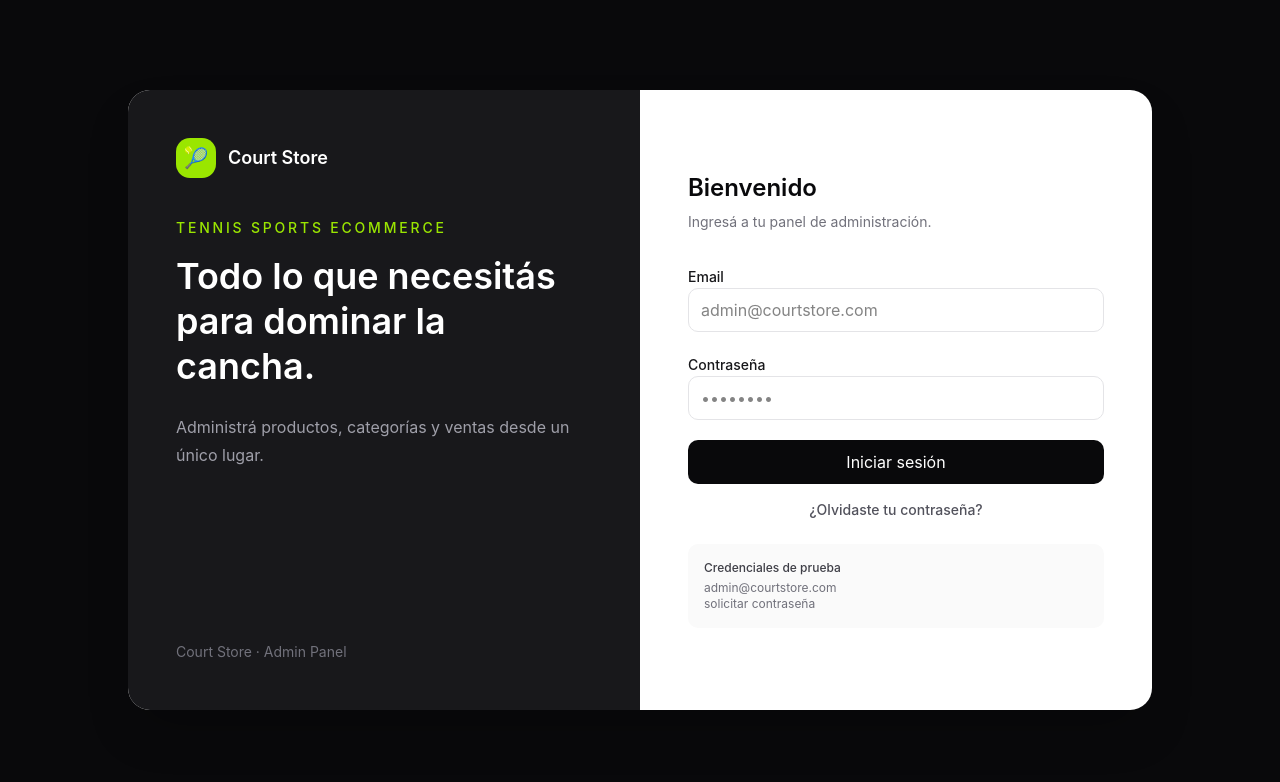
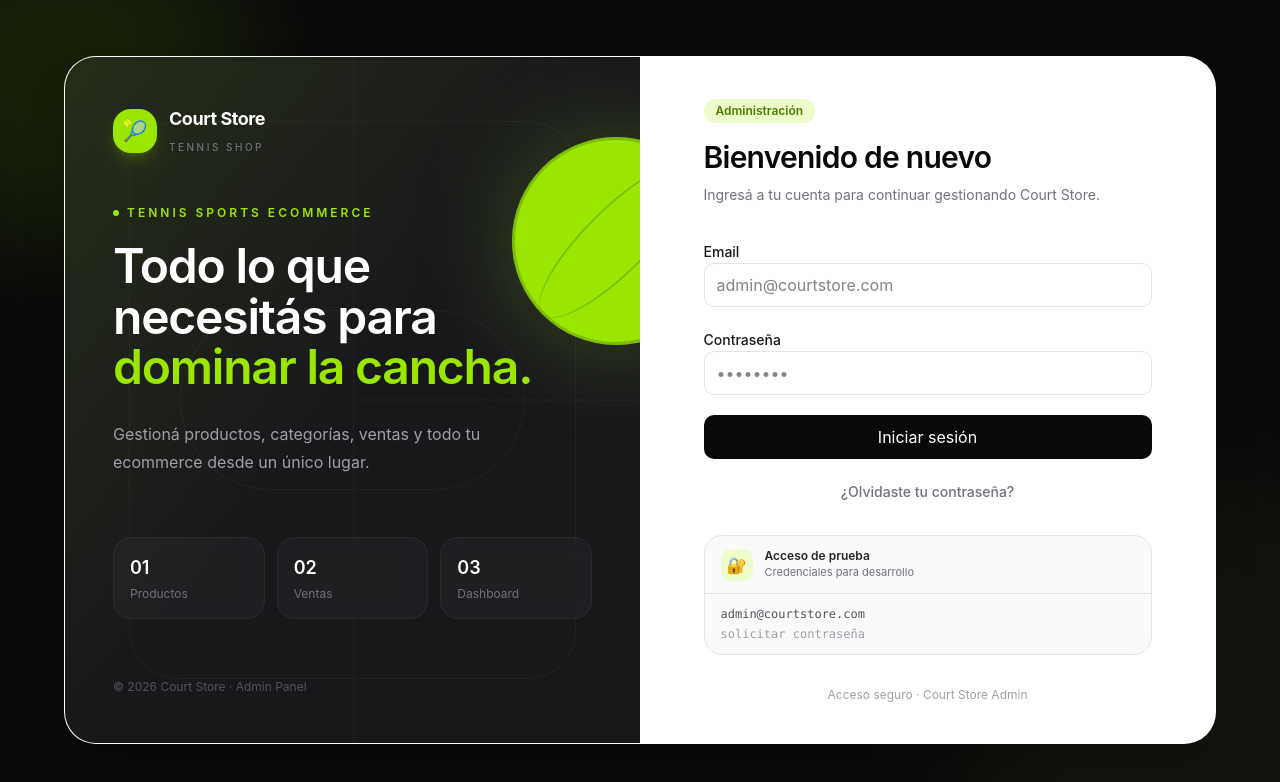
Before and after one commit to Fereiral18/tennis-stars, a React (Vite) app: page /login in a window 1280 px wide. Shown: the top 782 px of the page. Built offline with nearby package versions, Linux system fonts and the light colour scheme; no server answers.

Commit message:
modificacion de la ui en la parte del login, aplicamos framer motion

```diff
--- a/package.json
+++ b/package.json
@@ -17,7 +17,9 @@
     "axios": "^1.20.0",
     "class-variance-authority": "^0.7.1",
     "clsx": "^2.1.1",
+    "framer-motion": "^13.2.0",
     "lucide-react": "^1.39.0",
+    "motion": "^13.2.0",
     "react": "^19.2.8",
     "react-dom": "^19.2.8",
     "react-hook-form": "^7.87.0",
--- a/src/features/auth/pages/LoginPage.tsx
+++ b/src/features/auth/pages/LoginPage.tsx
@@ -1,22 +1,16 @@
 import { Link, useNavigate } from "react-router-dom";
+import { motion } from "framer-motion";
 
 import { LoginForm } from "../components/LoginForm";
 import { useAuth } from "../hooks/useAuth";
-
 import type { LoginFormData } from "../schemas/login.schema";
 
 export function LoginPage() {
   const navigate = useNavigate();
 
-  const {
-    login,
-    isLoading,
-    error,
-  } = useAuth();
+  const { login, isLoading, error } = useAuth();
 
-  async function handleLogin(
-    data: LoginFormData,
-  ): Promise<void> {
+  async function handleLogin(data: LoginFormData): Promise<void> {
     const success = await login(data);
 
     if (success) {
@@ -27,86 +21,269 @@ export function LoginPage() {
   }
 
   return (
-    <main className="flex min-h-screen items-center justify-center bg-zinc-950 px-4 py-8">
-      <div className="grid w-full max-w-5xl overflow-hidden rounded-3xl bg-white shadow-2xl lg:grid-cols-2">
-        <section className="hidden min-h-[620px] bg-zinc-900 p-12 text-white lg:flex lg:flex-col lg:justify-between">
-          <div>
-            <div className="mb-10 flex items-center gap-3">
-              <div className="flex h-10 w-10 items-center justify-center rounded-xl bg-lime-400 text-xl text-zinc-950">
+    <main className="relative flex min-h-screen items-center justify-center overflow-hidden bg-zinc-950 px-4 py-8">
+
+      {/* Background decorations */}
+      <div className="pointer-events-none absolute inset-0 overflow-hidden">
+        <div className="absolute -left-32 -top-32 h-96 w-96 rounded-full bg-lime-400/10 blur-3xl" />
+
+        <div className="absolute -bottom-40 -right-40 h-[500px] w-[500px] rounded-full bg-lime-300/5 blur-3xl" />
+
+        <div className="absolute left-1/2 top-1/2 h-[600px] w-[600px] -translate-x-1/2 -translate-y-1/2 rounded-full border border-white/[0.03]" />
+
+        <div className="absolute left-1/2 top-1/2 h-[450px] w-[450px] -translate-x-1/2 -translate-y-1/2 rounded-full border border-white/[0.03]" />
+      </div>
+
+      <motion.div
+        initial={{ opacity: 0, y: 20, scale: 0.98 }}
+        animate={{ opacity: 1, y: 0, scale: 1 }}
+        transition={{ duration: 0.6, ease: "easeOut" }}
+        className="relative z-10 grid w-full max-w-6xl overflow-hidden rounded-[2rem] border border-white/10 bg-white shadow-2xl lg:grid-cols-2"
+      >
+
+        {/* =====================================================
+            LEFT PANEL
+        ====================================================== */}
+
+        <section className="relative hidden min-h-[680px] overflow-hidden bg-zinc-900 p-12 text-white lg:flex lg:flex-col lg:justify-between">
+
+          {/* Decorative gradient */}
+          <div className="absolute inset-0 bg-gradient-to-br from-lime-400/10 via-transparent to-transparent" />
+
+          {/* Court lines */}
+          <div className="pointer-events-none absolute inset-0 opacity-[0.04]">
+            <div className="absolute left-1/2 top-0 h-full w-px bg-white" />
+
+            <div className="absolute left-1/2 top-1/2 h-px w-full -translate-y-1/2 bg-white" />
+
+            <div className="absolute left-[20%] top-1/2 h-[180px] w-[60%] -translate-y-1/2 rounded-full border border-white" />
+
+            <div className="absolute inset-16 rounded-[3rem] border border-white" />
+          </div>
+
+          {/* Tennis ball */}
+          <motion.div
+            initial={{ opacity: 0, scale: 0.7, rotate: -20 }}
+            animate={{ opacity: 1, scale: 1, rotate: 0 }}
+            transition={{
+              duration: 0.8,
+              delay: 0.2,
+              type: "spring",
+              stiffness: 100,
+            }}
+            className="absolute -right-20 top-20 flex h-52 w-52 items-center justify-center rounded-full bg-lime-400 shadow-[0_0_100px_rgba(163,230,53,0.25)]"
+          >
+            <div className="absolute inset-0 rounded-full border-[3px] border-zinc-900/20" />
+
+            <div className="absolute left-1/2 top-0 h-full w-16 -translate-x-1/2 rotate-45 border-x-2 border-zinc-900/20 rounded-[50%]" />
+          </motion.div>
+
+          {/* Branding */}
+          <motion.div
+            initial={{ opacity: 0, x: -20 }}
+            animate={{ opacity: 1, x: 0 }}
+            transition={{ duration: 0.5 }}
+            className="relative z-10"
+          >
+            <div className="mb-12 flex items-center gap-3">
+
+              <div className="flex h-11 w-11 items-center justify-center rounded-2xl bg-lime-400 text-xl shadow-lg shadow-lime-400/20">
                 🎾
               </div>
 
-              <span className="text-lg font-semibold">
+              <div>
+                <span className="block text-lg font-bold tracking-tight">
                   Court Store
                 </span>
+
+                <span className="text-[10px] font-medium uppercase tracking-[0.25em] text-zinc-500">
+                  Tennis Shop
+                </span>
+              </div>
             </div>
 
-            <div className="max-w-md">
-              <p className="mb-4 text-sm font-medium uppercase tracking-[0.2em] text-lime-400">
+            <div className="max-w-lg">
+
+              <p className="mb-5 flex items-center gap-2 text-xs font-semibold uppercase tracking-[0.25em] text-lime-400">
+                <span className="h-1.5 w-1.5 rounded-full bg-lime-400" />
                 Tennis Sports Ecommerce
               </p>
 
-              <h1 className="text-4xl font-semibold leading-tight">
-                Todo lo que necesitás para dominar la cancha.
+              <h1 className="text-5xl font-semibold leading-[1.05] tracking-tight">
+                Todo lo que necesitás para
+                <span className="block text-lime-400">
+                  dominar la cancha.
+                </span>
               </h1>
 
-              <p className="mt-6 text-base leading-7 text-zinc-400">
-                Administrá productos, categorías y ventas
-                desde un único lugar.
+              <p className="mt-7 max-w-md text-base leading-7 text-zinc-400">
+                Gestioná productos, categorías, ventas y todo tu
+                ecommerce desde un único lugar.
               </p>
             </div>
+          </motion.div>
+
+          {/* Features */}
+          <motion.div
+            initial={{ opacity: 0, y: 15 }}
+            animate={{ opacity: 1, y: 0 }}
+            transition={{ duration: 0.5, delay: 0.3 }}
+            className="relative z-10 grid grid-cols-3 gap-3"
+          >
+            <div className="rounded-2xl border border-white/5 bg-white/[0.03] p-4 backdrop-blur-sm">
+              <p className="text-lg font-semibold">01</p>
+              <p className="mt-1 text-xs text-zinc-500">
+                Productos
+              </p>
             </div>
 
-          <div className="text-sm text-zinc-500">
-            Court Store · Admin Panel
+            <div className="rounded-2xl border border-white/5 bg-white/[0.03] p-4 backdrop-blur-sm">
+              <p className="text-lg font-semibold">02</p>
+              <p className="mt-1 text-xs text-zinc-500">
+                Ventas
+              </p>
+            </div>
+
+            <div className="rounded-2xl border border-white/5 bg-white/[0.03] p-4 backdrop-blur-sm">
+              <p className="text-lg font-semibold">03</p>
+              <p className="mt-1 text-xs text-zinc-500">
+                Dashboard
+              </p>
+            </div>
+          </motion.div>
+
+          <div className="relative z-10 text-xs text-zinc-600">
+            © {new Date().getFullYear()} Court Store · Admin Panel
           </div>
         </section>
 
-        <section className="flex min-h-[620px] items-center p-6 sm:p-10 lg:p-12">
+        {/* =====================================================
+            RIGHT PANEL
+        ====================================================== */}
+
+        <section className="relative flex min-h-[680px] items-center bg-white px-6 py-10 sm:px-10 lg:px-14">
+
           <div className="mx-auto w-full max-w-md">
-            <div className="mb-8">
-              <div className="mb-4 flex h-11 w-11 items-center justify-center rounded-xl bg-lime-100 text-xl lg:hidden">
+
+            {/* Mobile logo */}
+            <motion.div
+              initial={{ opacity: 0, y: -10 }}
+              animate={{ opacity: 1, y: 0 }}
+              transition={{ duration: 0.4 }}
+              className="mb-10 lg:hidden"
+            >
+              <div className="flex items-center gap-3">
+
+                <div className="flex h-11 w-11 items-center justify-center rounded-2xl bg-lime-100 text-xl">
                   🎾
                 </div>
 
-              <h2 className="text-2xl font-semibold text-zinc-950">
-                Bienvenido
-              </h2>
+                <div>
+                  <p className="font-bold text-zinc-950">
+                    Court Store
+                  </p>
 
-              <p className="mt-2 text-sm text-zinc-500">
-                Ingresá a tu panel de administración.
+                  <p className="text-[10px] uppercase tracking-[0.2em] text-zinc-400">
+                    Tennis Shop
                   </p>
                 </div>
 
+              </div>
+            </motion.div>
+
+            {/* Header */}
+            <motion.div
+              initial={{ opacity: 0, y: 15 }}
+              animate={{ opacity: 1, y: 0 }}
+              transition={{ duration: 0.5, delay: 0.1 }}
+              className="mb-8"
+            >
+              <div className="mb-4 inline-flex items-center rounded-full bg-lime-100 px-3 py-1 text-xs font-semibold text-lime-700">
+                Administración
+              </div>
+
+              <h2 className="text-3xl font-semibold tracking-tight text-zinc-950">
+                Bienvenido de nuevo
+              </h2>
+
+              <p className="mt-2 text-sm leading-6 text-zinc-500">
+                Ingresá a tu cuenta para continuar gestionando
+                Court Store.
+              </p>
+            </motion.div>
+
+            {/* Form */}
+            <motion.div
+              initial={{ opacity: 0, y: 15 }}
+              animate={{ opacity: 1, y: 0 }}
+              transition={{ duration: 0.5, delay: 0.2 }}
+            >
               <LoginForm
                 onSubmit={handleLogin}
                 isLoading={isLoading}
                 error={error}
               />
+            </motion.div>
 
-            <p className="mt-4 text-center text-sm">
+            {/* Forgot password */}
+            <motion.div
+              initial={{ opacity: 0 }}
+              animate={{ opacity: 1 }}
+              transition={{ duration: 0.5, delay: 0.3 }}
+              className="mt-5 text-center"
+            >
               <Link
                 to="/reset-password"
-                className="font-medium text-zinc-600 underline-offset-4 hover:text-zinc-950 hover:underline"
+                className="text-sm font-medium text-zinc-500 transition-colors hover:text-zinc-950 hover:underline hover:underline-offset-4"
               >
                 ¿Olvidaste tu contraseña?
               </Link>
+            </motion.div>
+
+            {/* Test credentials */}
+            <motion.div
+              initial={{ opacity: 0, y: 10 }}
+              animate={{ opacity: 1, y: 0 }}
+              transition={{ duration: 0.5, delay: 0.4 }}
+              className="mt-8 overflow-hidden rounded-2xl border border-zinc-200 bg-zinc-50"
+            >
+              <div className="flex items-center gap-3 border-b border-zinc-200 px-4 py-3">
+
+                <div className="flex h-8 w-8 items-center justify-center rounded-lg bg-lime-100">
+                  🔐
+                </div>
+
+                <div>
+                  <p className="text-xs font-semibold text-zinc-800">
+                    Acceso de prueba
                   </p>
 
-            <div className="mt-6 rounded-lg bg-zinc-50 p-4 text-xs text-zinc-500">
-              <p className="font-medium text-zinc-700">
-                Credenciales de prueba
+                  <p className="text-[11px] text-zinc-500">
+                    Credenciales para desarrollo
                   </p>
+                </div>
 
-              <p className="mt-1">
+              </div>
+
+              <div className="space-y-1 px-4 py-3 font-mono text-xs">
+                <p className="text-zinc-600">
                   admin@courtstore.com
                 </p>
 
-              <p>solicitar contraseña</p>
+                <p className="text-zinc-400">
+                  solicitar contraseña
+                </p>
               </div>
+            </motion.div>
+
+            {/* Footer */}
+            <p className="mt-8 text-center text-xs text-zinc-400">
+              Acceso seguro · Court Store Admin
+            </p>
+
           </div>
         </section>
-      </div>
+      </motion.div>
     </main>
   );
 }
```
Also changed, not shown: 1 other file (tests, documents, lock files or other folders). Lines whose indentation alone changed are shown as unchanged.
